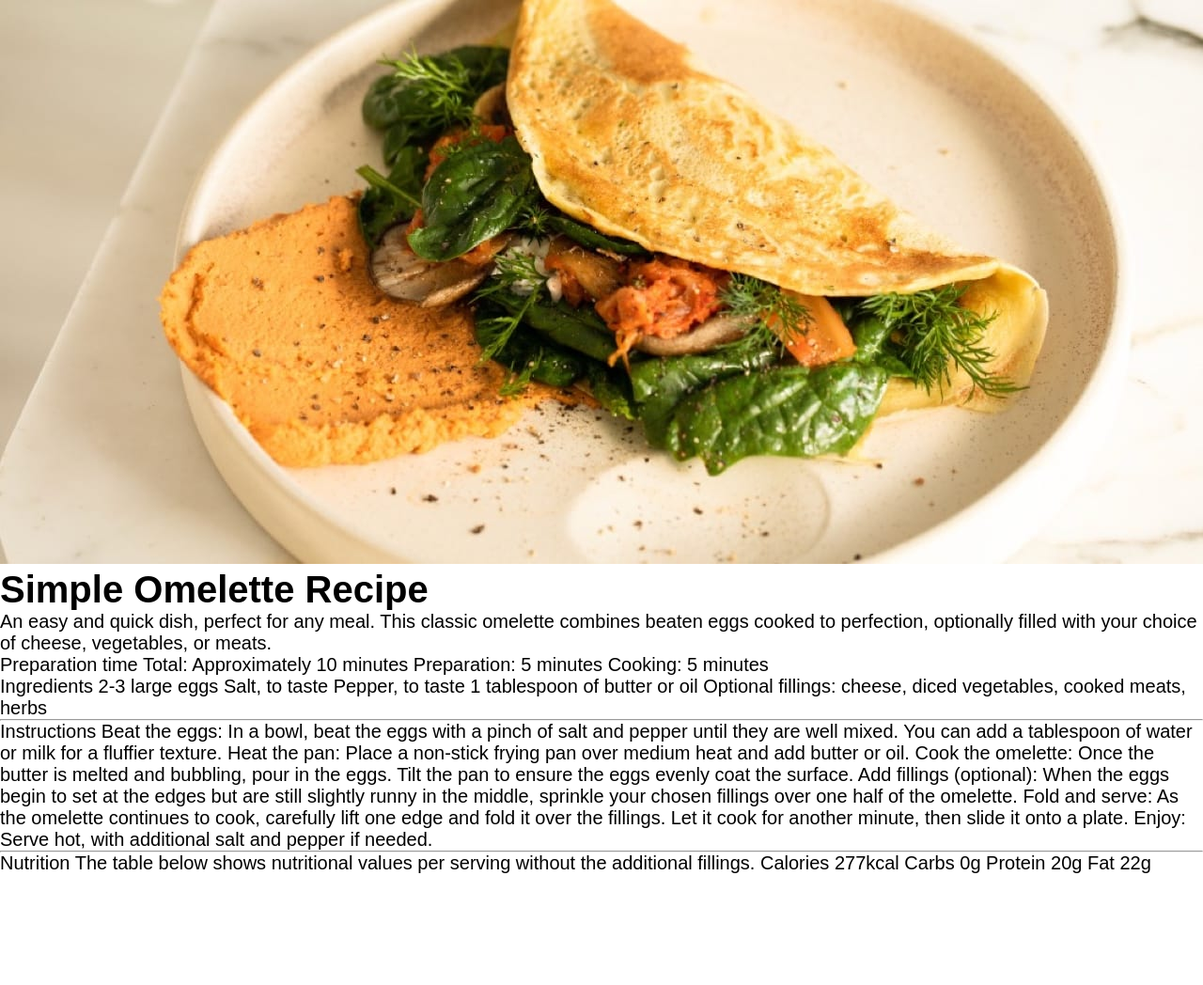
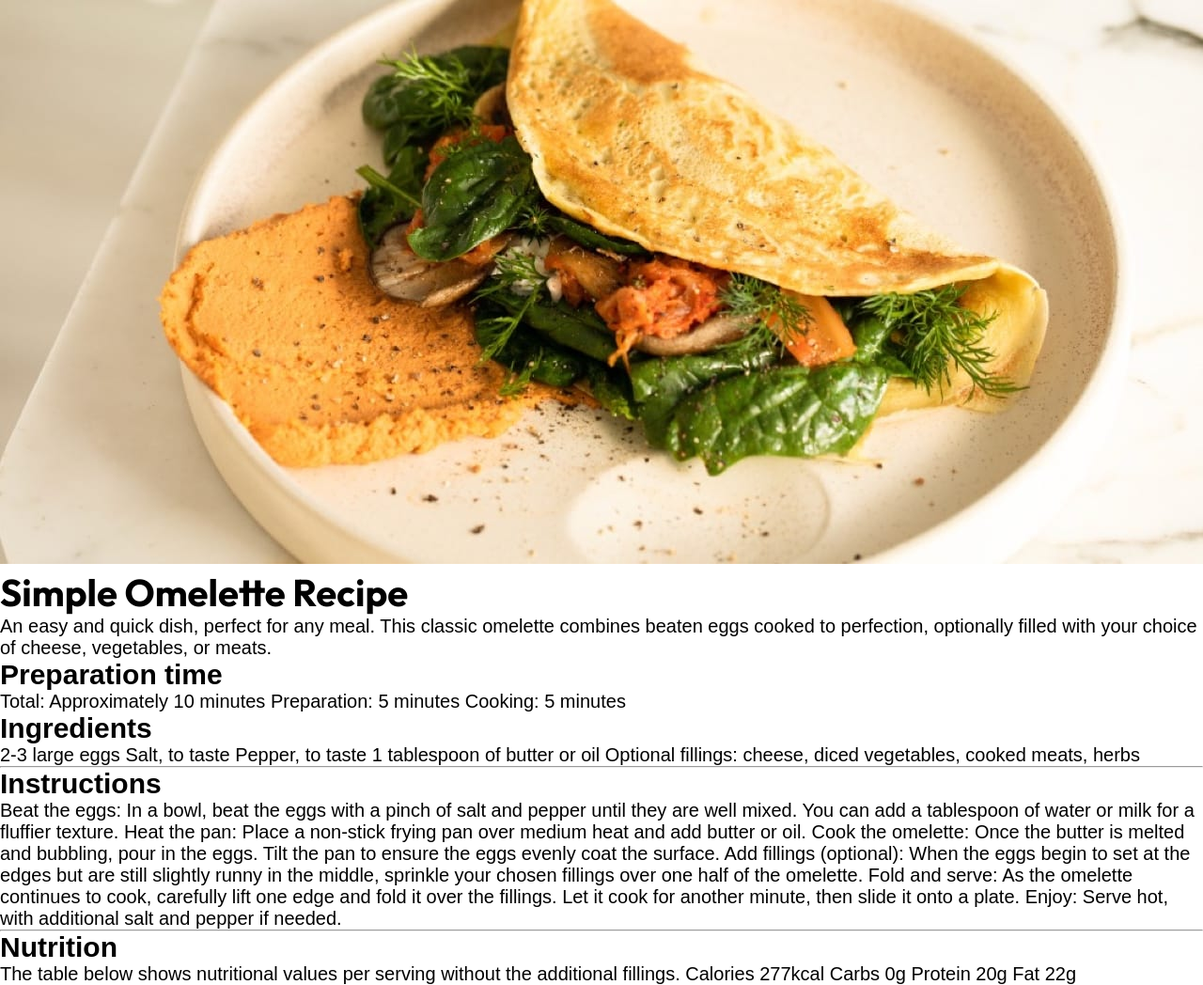
Before and after one commit to florinbejgu/04-recipe-page-main, a plain HTML site: page index.html in a window 1280 px wide. Shown: the top 1048 px of the page at 94% size. Before the commit the page ends 930 px from the top, so only its background shows below. Drawn offline with Linux system fonts and the light colour scheme.

Commit message:
Mostly html work

```diff
--- a/index.html
+++ b/index.html
@@ -26,31 +26,34 @@
       choice of cheese, vegetables, or meats.
     </p>
     <div class="preparation-time">
-      Preparation time Total: Approximately 10 minutes Preparation: 5 minutes
-      Cooking: 5 minutes
+      <h2>Preparation time</h2>
+      Total: Approximately 10 minutes Preparation: 5 minutes Cooking: 5 minutes
     </div>
     <div class="ingredients">
-      Ingredients 2-3 large eggs Salt, to taste Pepper, to taste 1 tablespoon of
-      butter or oil Optional fillings: cheese, diced vegetables, cooked meats,
-      herbs
+      <h2>Ingredients</h2>
+      2-3 large eggs Salt, to taste Pepper, to taste 1 tablespoon of butter or
+      oil Optional fillings: cheese, diced vegetables, cooked meats, herbs
     </div>
     <hr />
     <div class="instructions">
-      Instructions Beat the eggs: In a bowl, beat the eggs with a pinch of salt
-      and pepper until they are well mixed. You can add a tablespoon of water or
-      milk for a fluffier texture. Heat the pan: Place a non-stick frying pan
-      over medium heat and add butter or oil. Cook the omelette: Once the butter
-      is melted and bubbling, pour in the eggs. Tilt the pan to ensure the eggs
-      evenly coat the surface. Add fillings (optional): When the eggs begin to
-      set at the edges but are still slightly runny in the middle, sprinkle your
-      chosen fillings over one half of the omelette. Fold and serve: As the
-      omelette continues to cook, carefully lift one edge and fold it over the
-      fillings. Let it cook for another minute, then slide it onto a plate.
-      Enjoy: Serve hot, with additional salt and pepper if needed.
+      <h2>Instructions</h2>
+
+      Beat the eggs: In a bowl, beat the eggs with a pinch of salt and pepper
+      until they are well mixed. You can add a tablespoon of water or milk for a
+      fluffier texture. Heat the pan: Place a non-stick frying pan over medium
+      heat and add butter or oil. Cook the omelette: Once the butter is melted
+      and bubbling, pour in the eggs. Tilt the pan to ensure the eggs evenly
+      coat the surface. Add fillings (optional): When the eggs begin to set at
+      the edges but are still slightly runny in the middle, sprinkle your chosen
+      fillings over one half of the omelette. Fold and serve: As the omelette
+      continues to cook, carefully lift one edge and fold it over the fillings.
+      Let it cook for another minute, then slide it onto a plate. Enjoy: Serve
+      hot, with additional salt and pepper if needed.
     </div>
     <hr />
     <div class="nutrition">
-      Nutrition The table below shows nutritional values per serving without the
+      <h2>Nutrition</h2>
+      The table below shows nutritional values per serving without the
       additional fillings. Calories 277kcal Carbs 0g Protein 20g Fat 22g
     </div>
   </body>
--- a/styles.css
+++ b/styles.css
@@ -46,6 +46,19 @@ table {
   border-collapse: collapse;
 }
 
+@font-face {
+  font-family: "Outfit";
+  src: url("assets/fonts/outfit/Outfit.woff2") format("woff2");
+}
+@font-face {
+  font-family: "Young serif";
+  src: url("/assets/fonts/young-serif/YoungSerif-Regular.woff2") format("woff2");
+}
+
 /* ************************************ */
 /* GENERAL */
 /* ************************************ */
+
+h1 {
+  font-family: Outfit;
+}
```
Also changed, not shown: assets/fonts/outfit/Outfit.woff2 (added), assets/fonts/young-serif/YoungSerif-Regular.woff2 (added).
